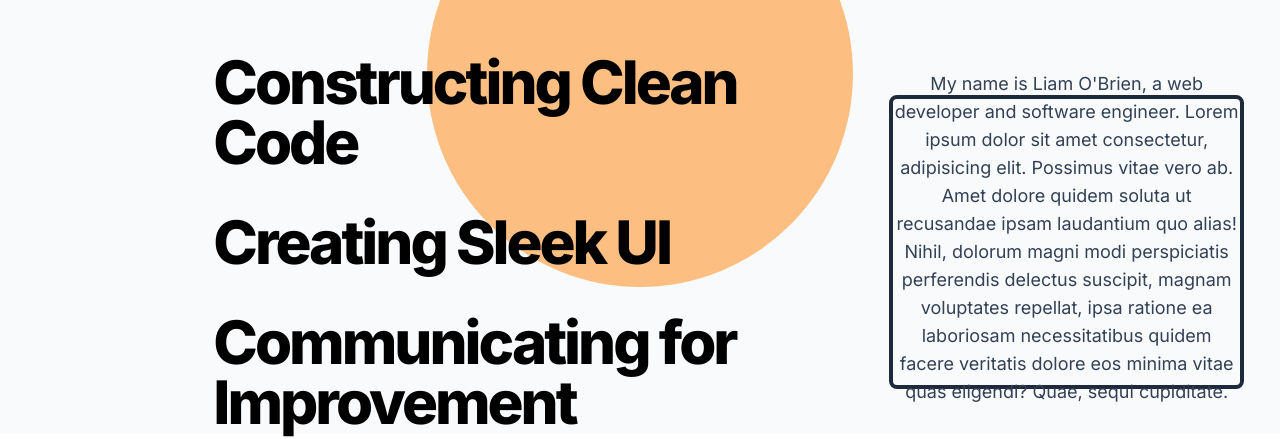
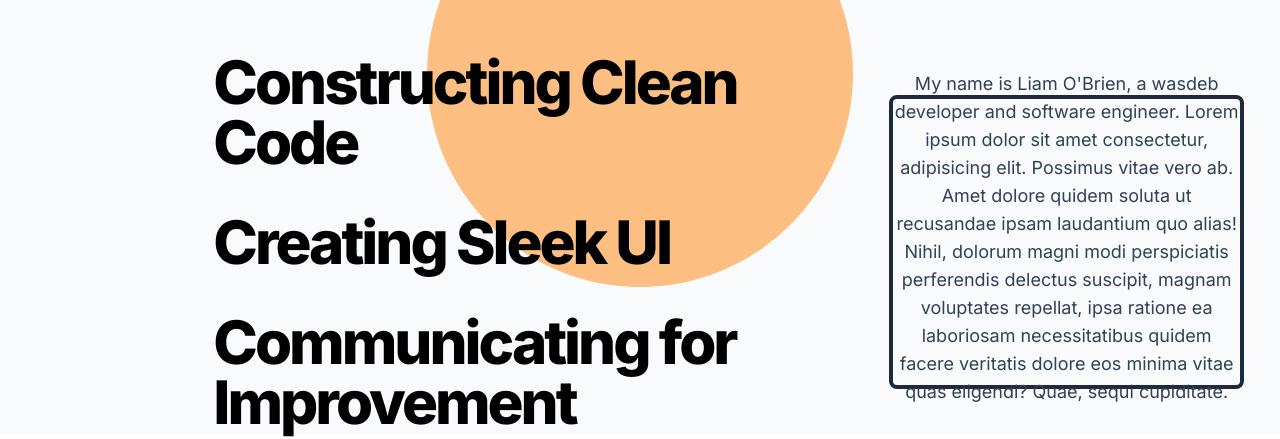
Before and after one commit to liamasis/testfolio, a Next.js app: page / in a window 1280 px wide. Shown: the part 366-805 px from the top of the page. Built offline with nearby package versions, Linux system fonts and the light colour scheme.

Commit message:
small fix

```diff
--- a/src/app/page.tsx
+++ b/src/app/page.tsx
@@ -24,7 +24,7 @@ export default function Home() {
           </div>
           <div className="col-span-1 h-full w-full flex justify-center items-center ">
           <div className="w-5/6 h-5/6 flex justify-center items-center border-4 border-solid rounded-lg border-slate-800">
-             <Paragraph>My name is Liam O&apos;Brien, a web developer and software engineer. Lorem ipsum dolor sit amet consectetur, adipisicing elit. Possimus vitae vero ab. Amet dolore quidem soluta ut recusandae ipsam laudantium quo alias! Nihil, dolorum magni modi perspiciatis perferendis delectus suscipit, magnam voluptates repellat, ipsa ratione ea laboriosam necessitatibus quidem facere veritatis dolore eos minima vitae quas eligendi? Quae, sequi cupiditate.</Paragraph>
+             <Paragraph>My name is Liam O&apos;Brien, a wasdeb developer and software engineer. Lorem ipsum dolor sit amet consectetur, adipisicing elit. Possimus vitae vero ab. Amet dolore quidem soluta ut recusandae ipsam laudantium quo alias! Nihil, dolorum magni modi perspiciatis perferendis delectus suscipit, magnam voluptates repellat, ipsa ratione ea laboriosam necessitatibus quidem facere veritatis dolore eos minima vitae quas eligendi? Quae, sequi cupiditate.</Paragraph>
             </div>
           </div>
           <div className="col-span-1 h-full w-full flex justify-center items-center">
```
